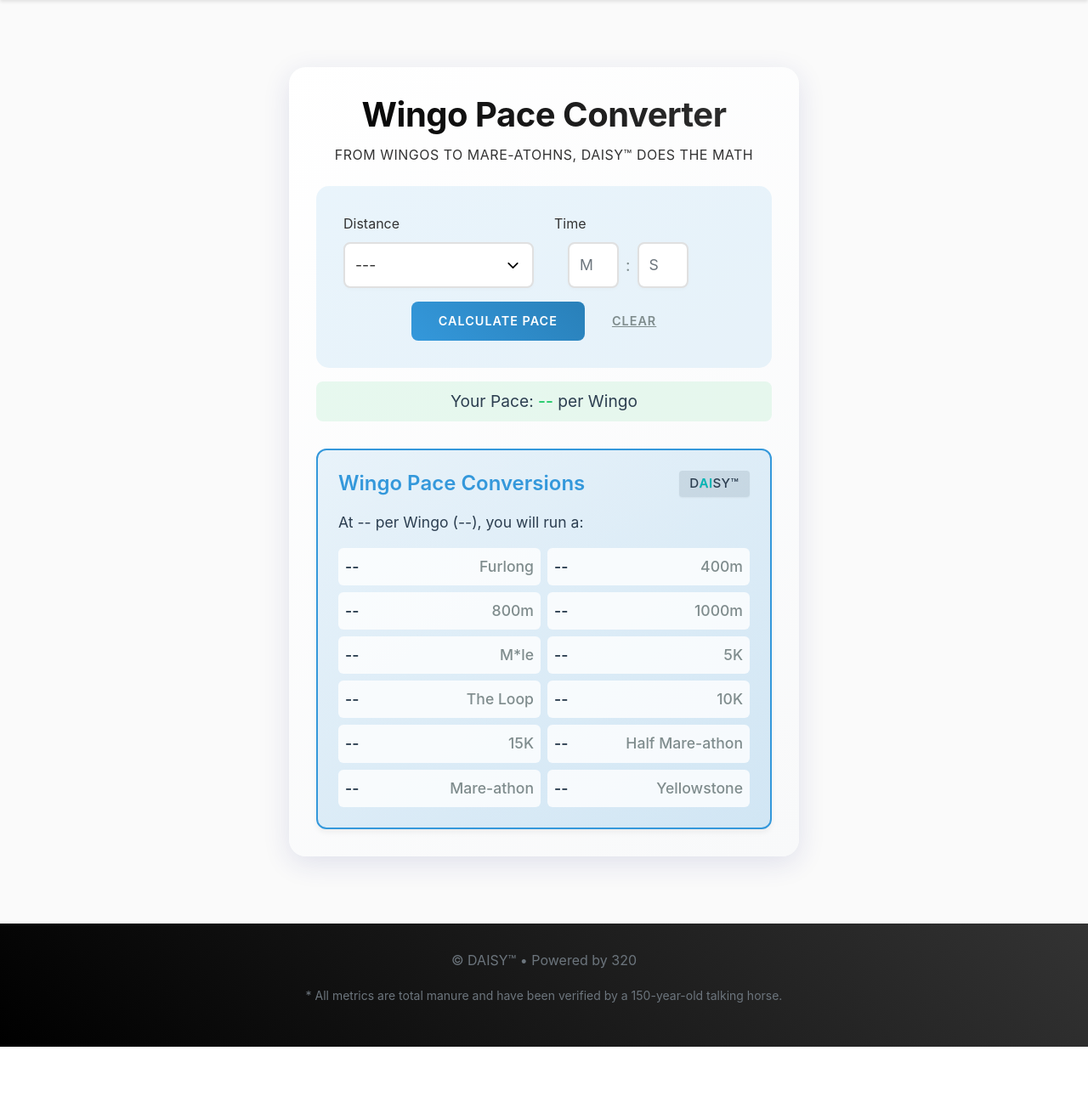
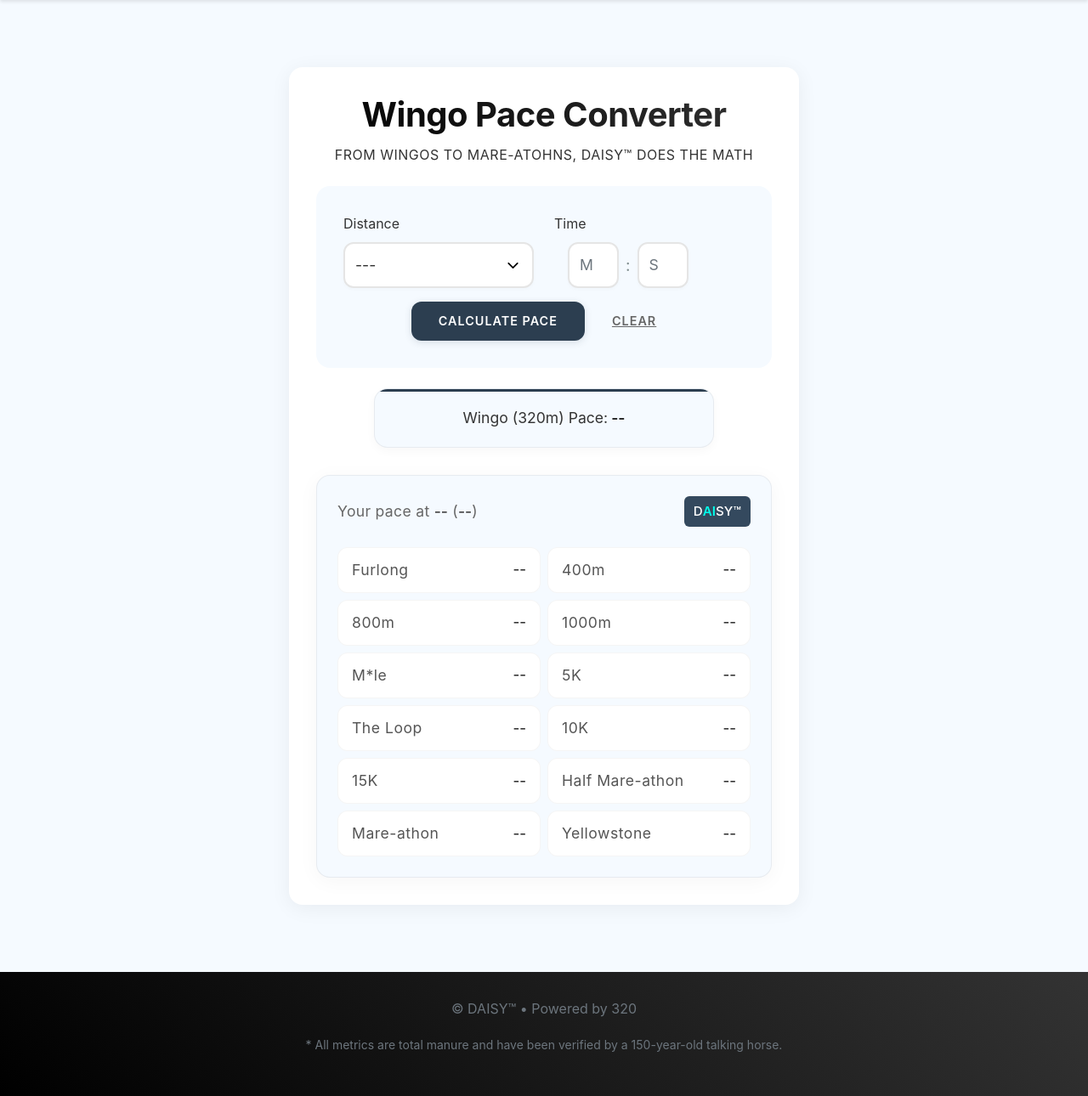
Before and after one commit to EricGoldwein/320ai, a Flask app: page /wingo-converter in a window 1280 px wide. Shown: the part 75-1365 px from the top of the page at 85% size. Before the commit the page ends 1307 px from the top, so only its background shows below. Run offline with Flask 3, Linux system fonts and the light colour scheme; parts of the project's set-up code (start-up, migrations or seed data) failed here and were passed over.

Commit message:
refactor: enhance wingo converter UI - Update typography and spacing for better readability - Adjust DAISY badge styling and positioning - Fix header display for Half Mare-athon/HM - Improve color scheme consistency - Add subtle visual hierarchy to time displays

```diff
--- a/templates/wingo_converter.html
+++ b/templates/wingo_converter.html
@@ -19,6 +19,7 @@
 {% block extra_css %}
 <style>
     .brand-heading {
+        font-family: 'Inter', -apple-system, BlinkMacSystemFont, 'Segoe UI', Roboto, sans-serif;
         font-size: 2.5rem;
         font-weight: 700;
         color: #2c3e50;
@@ -29,15 +30,15 @@
         max-width: 600px;
         margin: 2rem auto;
         padding: 2rem;
-        background: linear-gradient(145deg, rgba(255, 255, 255, 0.98), rgba(248, 249, 250, 0.98));
-        border-radius: 20px;
-        box-shadow: 0 8px 32px rgba(31, 38, 135, 0.12);
+        background: #ffffff;
+        border-radius: 16px;
+        box-shadow: 0 4px 24px rgba(0, 0, 0, 0.06);
     }
 
     .input-section {
-        background: rgba(52, 152, 219, 0.1);
+        background: #f5faff;
         padding: 2rem;
-        border-radius: 15px;
+        border-radius: 16px;
         margin-bottom: 1rem;
         max-width: 600px;
         margin-left: auto;
@@ -46,17 +47,39 @@
 
     .pace-display {
         text-align: center;
-        font-size: 1.2rem;
-        color: #2c3e50;
-        margin: 1rem 0;
-        padding: 0.5rem;
-        background: rgba(46, 204, 113, 0.1);
-        border-radius: 8px;
+        font-size: 1.1rem;
+        color: #333;
+        margin: 1.5rem 0;
+        padding: 1.25rem 2rem;
+        background: #f5faff;
+        border-radius: 16px;
+        max-width: 400px;
+        margin-left: auto;
+        margin-right: auto;
+        border: 1px solid rgba(0, 0, 0, 0.06);
+        box-shadow: 0 4px 12px rgba(0, 0, 0, 0.03);
+        display: flex;
+        align-items: center;
+        justify-content: center;
+        gap: 0.25rem;
+        position: relative;
+        overflow: hidden;
+    }
+
+    .pace-display::before {
+        content: '';
+        position: absolute;
+        top: 0;
+        left: 0;
+        right: 0;
+        height: 3px;
+        background: #2c3e50;
     }
 
     .pace-display span {
-        color: #2ecc71;
+        color: #1e1e1e;
         font-weight: 600;
+        font-size: 1.1rem;
     }
 
     .result-section {
@@ -95,11 +118,12 @@
     }
 
     .form-control {
-        border: 2px solid #e0e0e0;
-        border-radius: 8px;
+        border: 2px solid #e5e5e5;
+        border-radius: 12px;
         padding: 0.75rem;
         font-size: 1.1rem;
-        transition: border-color 0.3s ease;
+        transition: all 0.3s ease;
+        background: #ffffff;
     }
 
     select.form-control {
@@ -116,28 +140,31 @@
     }
 
     .form-control:focus {
-        border-color: #3498db;
-        box-shadow: none;
+        border-color: #222;
+        box-shadow: 0 0 0 3px rgba(0, 0, 0, 0.1);
     }
 
     .btn-convert {
-        background: linear-gradient(45deg, #3498db, #2980b9);
+        background: #2c3e50;
         color: white;
         border: none;
         padding: 0.75rem 2rem;
-        border-radius: 8px;
+        border-radius: 12px;
         font-weight: 600;
-        transition: transform 0.3s ease;
+        transition: all 0.3s ease;
+        box-shadow: 0 2px 8px rgba(44, 62, 80, 0.15);
     }
 
     .btn-convert:hover {
         transform: translateY(-2px);
-        background: linear-gradient(45deg, #2980b9, #3498db);
+        box-shadow: 0 4px 12px rgba(44, 62, 80, 0.25);
+        background: #34495e;
+        color: white;
     }
 
     .btn-reset {
         background: none;
-        color: #7f8c8d;
+        color: #666;
         border: none;
         padding: 0.75rem 1.5rem;
         font-size: 0.9rem;
@@ -146,9 +173,7 @@
     }
 
     .btn-reset:hover {
-        transform: none;
-        background: none;
-        color: #34495e;
+        color: #1e1e1e;
     }
 
     .button-group {
@@ -223,76 +248,120 @@
 
     .projections-card {
         grid-column: 1 / -1;
-        background: linear-gradient(145deg, rgba(52, 152, 219, 0.1), rgba(52, 152, 219, 0.2));
-        border: 2px solid #3498db;
+        background: #f5faff;
+        border: 1px solid rgba(0, 0, 0, 0.06);
         -webkit-user-select: all;
         user-select: all;
         -webkit-touch-callout: default;
         -webkit-tap-highlight-color: rgba(0,0,0,0);
+        -webkit-user-drag: element;
+        box-shadow: 0 4px 24px rgba(0, 0, 0, 0.04);
+        position: relative;
+        cursor: default;
+        border-radius: 16px;
+        padding: 1.5rem;
     }
 
-    .daisy-badge {
-        font-size: 0.95rem;
-        padding: 0.4rem 0.8rem;
-        background: rgba(46, 64, 87, 0.12);
-        border-radius: 4px;
-        color: #2c3e50;
-        font-weight: 500;
-        box-shadow: 0 1px 2px rgba(0, 0, 0, 0.05);
-        letter-spacing: 0.02em;
+    .projections-content {
+        position: relative;
+        z-index: 1;
+        font-size: 1.1rem;
+        color: #666;
     }
 
-    .daisy-badge .ai {
-        color: #00B4B4;
-        font-weight: 600;
-        text-shadow: 0 1px 1px rgba(0, 0, 0, 0.1);
-    }
-
-    .projections-title {
-        color: #3498db;
-        font-size: 1.5rem;
-        margin-bottom: 1rem;
-        font-weight: 600;
+    .projections-header {
         display: flex;
         justify-content: space-between;
         align-items: center;
+        margin-bottom: 1.5rem;
     }
 
-    .projections-content {
+    .projections-content p {
+        margin: 0;
+        padding: 0;
+        color: #666;
+        font-weight: 400;
         font-size: 1.1rem;
-        color: #2c3e50;
+        line-height: 1.5;
+        letter-spacing: 0.3px;
+    }
+
+    .projections-content p span {
+        font-weight: 500;
+        color: #444;
+        letter-spacing: 0;
     }
 
     .projections-list {
         list-style: none;
         padding: 0;
-        margin: 1rem 0 0 0;
+        margin: 0;
         display: grid;
-        grid-template-columns: repeat(auto-fit, minmax(200px, 1fr));
+        grid-template-columns: repeat(auto-fit, minmax(180px, 1fr));
         gap: 0.5rem;
     }
 
     .projections-list li {
-        padding: 0.5rem;
-        background: rgba(255, 255, 255, 0.8);
-        border-radius: 6px;
-        font-weight: 500;
+        padding: 0.75rem 1rem;
+        background: #ffffff;
+        border-radius: 12px;
         display: flex;
         justify-content: space-between;
         align-items: center;
-        flex-direction: row-reverse;
+        transition: all 0.2s ease;
+        border: 1px solid rgba(0, 0, 0, 0.04);
     }
 
     .projections-list .distance {
-        color: #7f8c8d;
-        font-weight: 500;
-        text-align: right;
+        font-family: 'Inter', system-ui, -apple-system, sans-serif;
+        font-weight: 400;
+        letter-spacing: 0.5px;
+        color: #555;
+        text-align: left;
     }
 
     .projections-list .time {
+        font-family: 'Inter', system-ui, -apple-system, sans-serif;
+        font-weight: 500;
+        color: #333;
+        text-align: right;
+        font-size: 1.05rem;
+    }
+
+    .daisy-badge {
+        font-size: 0.95rem;
+        padding: 0.35rem 0.7rem;
+        background: #34495e;
+        border: none;
+        border-radius: 6px;
+        color: #ffffff;
+        font-weight: 500;
+        letter-spacing: 0;
+        pointer-events: none;
+        display: inline-flex;
+        align-items: center;
+        white-space: nowrap;
+        position: static;
+        margin-left: 1rem;
+    }
+
+    .daisy-badge .ai {
+        color: #00ffeb;
+        font-weight: 600;
+        margin: 0;
+    }
+
+    .projections-title {
         color: #2c3e50;
-        font-weight: 600;
-        text-align: left;
+        font-size: 1.3rem;
+        margin-bottom: 1rem;
+        font-weight: 700;
+        display: flex;
+        justify-content: space-between;
+        align-items: center;
+        position: relative;
+        padding-right: 1rem;
+        letter-spacing: -0.02em;
     }
 
     @media (max-width: 768px) {
@@ -309,6 +378,20 @@
         .main-result .result-value {
             font-size: 2.5rem;
         }
+        .daisy-badge {
+            font-size: 0.85rem;
+            padding: 0.3rem 0.6rem;
+            top: 0.15rem;
+            right: 0.5rem;
+        }
+        .projections-card {
+            padding: 1.25rem;
+        }
+    }
+
+    body {
+        font-family: 'Inter', -apple-system, BlinkMacSystemFont, 'Segoe UI', Roboto, sans-serif;
+        background: #f5faff;
     }
 </style>
 {% endblock %}
@@ -373,17 +456,16 @@
         </div>
 
         <div class="pace-display">
-            Your Pace: <span id="wingoTimeDisplay">--</span> per Wingo
+            Wingo (320m) Pace: <span id="wingoTimeDisplay">--</span>
         </div>
 
         <div class="result-section" id="results">
             <div class="result-card projections-card" id="projections">
-                <h3 class="projections-title">
-                    Wingo Pace Conversions
-                    <span class="daisy-badge">D<span class="ai">AI</span>SY™</span>
-                </h3>
                 <div class="projections-content">
-                    <p>At <span id="wingoTimeDisplay">--</span> per Wingo (<span id="selectedDistance">--</span>), you will run a:</p>
+                    <div class="projections-header">
+                        <p>Your pace at <span id="selectedDistance">--</span> (<span id="wingoTimeDisplay">--</span>)</p>
+                        <span class="daisy-badge">D<span class="ai">AI</span>SY™</span>
+                    </div>
                     <ul class="projections-list">
                         <li><span class="distance">Furlong</span><span class="time" id="projectedFurlong">--</span></li>
                         <li><span class="distance">400m</span><span class="time" id="projected400">--</span></li>
@@ -442,15 +524,14 @@ function updateTimeInputs() {
     // Show/hide days input for Yellowstone
     if (distance === 644000) {
         daysInput.style.display = 'block';
+        hoursInput.style.display = 'block';
+        minutesInput.style.display = 'block';
+        secondsInput.style.display = 'none';
     } else {
         daysInput.style.display = 'none';
-    }
-
-    // Show/hide hours input for distances > 10K
-    if (distance > 10000) {
-        hoursInput.style.display = 'block';
-    } else {
-        hoursInput.style.display = 'none';
+        hoursInput.style.display = distance > 10000 ? 'block' : 'none';
+        minutesInput.style.display = 'block';
+        secondsInput.style.display = 'block';
     }
 }
 
@@ -477,7 +558,7 @@ function convertFromTarget() {
 
     let hasValidInput = false;
     for (const input of inputs) {
-        if (input.elem.value.trim() !== '') {
+        if (input.elem.style.display !== 'none' && input.elem.value.trim() !== '') {
             hasValidInput = true;
             if (!validateTimeInput(input.elem)) {
                 return;
@@ -494,14 +575,19 @@ function convertFromTarget() {
     const days = daysInput.style.display !== 'none' ? (parseFloat(daysInput.value) || 0) : 0;
     const hours = hoursInput.style.display !== 'none' ? (parseFloat(hoursInput.value) || 0) : 0;
     const minutes = parseFloat(minutesInput.value) || 0;
-    const seconds = parseFloat(secondsInput.value) || 0;
+    const seconds = secondsInput.style.display !== 'none' ? (parseFloat(secondsInput.value) || 0) : 0;
 
     // Calculate total time in seconds
     const targetTime = (days * 24 * 60 * 60) + (hours * 60 * 60) + (minutes * 60) + seconds;
 
     // Get selected distance label
     const distanceSelect = document.getElementById('targetDistance');
-    const selectedDistance = distanceSelect.options[distanceSelect.selectedIndex].text;
+    let selectedDistance = distanceSelect.options[distanceSelect.selectedIndex].text;
+
+    // Special case for Half Mare-athon in the header
+    if (selectedDistance === 'Half Mare-athon') {
+        selectedDistance = 'HM';
+    }
 
     // Calculate pace per unit distance (seconds per meter)
     const pacePerMeter = targetTime / targetDistance;
@@ -523,9 +609,15 @@ function convertFromTarget() {
     const paceYellowstone = pacePerMeter * 644000;
 
     // Update results with proper formatting
-    const wingoTime = `${pacePer320.toFixed(1)} seconds`;
-    document.querySelectorAll('#wingoTimeDisplay').forEach(el => el.textContent = wingoTime);
-    document.getElementById('selectedDistance').textContent = `${formatTime(targetTime)} / ${selectedDistance}`;
+    const wingoTime = `${pacePer320.toFixed(1)}s`;
+    document.querySelectorAll('#wingoTimeDisplay').forEach(el => {
+        if (el.closest('.pace-display')) {
+            el.textContent = wingoTime;
+        } else {
+            el.textContent = `${pacePer320.toFixed(1)}s/W`;
+        }
+    });
+    document.getElementById('selectedDistance').textContent = `${formatTime(targetTime)} per ${selectedDistance}`;
 
     // Update all projections with proper formatting
     document.getElementById('projectedFurlong').textContent = formatTime(paceFurlong);
@@ -535,7 +627,6 @@ function convertFromTarget() {
     document.getElementById('projectedMile').textContent = formatTime(pacePerMile);
     document.getElementById('projected5k').textContent = formatTime(pace5k);
     document.getElementById('projectedLoop').textContent = formatTime(paceLoop);
-    document.getElementById('projectedDerby').textContent = formatTime(paceDerby);
     document.getElementById('projected10k').textContent = formatTime(pace10k);
     document.getElementById('projected15k').textContent = formatTime(pace15k);
     document.getElementById('projectedHM').textContent = formatTime(paceHM);
@@ -581,7 +672,6 @@ function resetConverter() {
     document.getElementById('projectedMile').textContent = '--';
     document.getElementById('projected5k').textContent = '--';
     document.getElementById('projectedLoop').textContent = '--';
-    document.getElementById('projectedDerby').textContent = '--';
     document.getElementById('projected10k').textContent = '--';
     document.getElementById('projected15k').textContent = '--';
     document.getElementById('projectedHM').textContent = '--';
```
